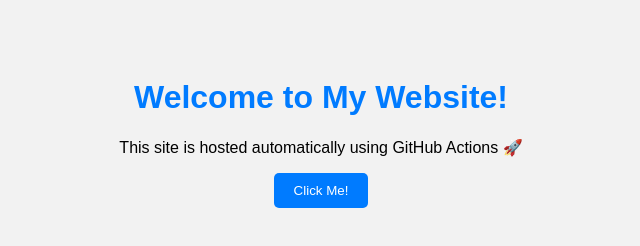
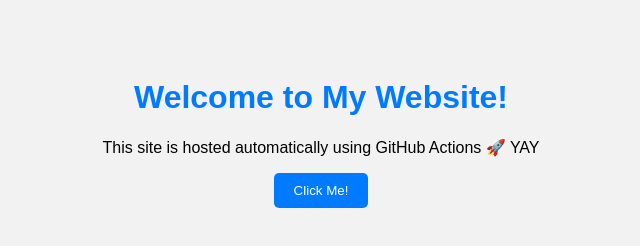
Before and after one commit to ayeshasaeed11062003/repo-for-github-action, a plain HTML site: page index.html in a window 1280 px wide. Shown: the whole page, without its empty margins (319-959 px from the left). Drawn offline with Linux system fonts and the light colour scheme.

Commit message:
Update message in index.html to include 'YAY'

```diff
--- a/index.html
+++ b/index.html
@@ -8,7 +8,7 @@
 </head>
 <body>
   <h1>Welcome to My Website!</h1>
-  <p>This site is hosted automatically using GitHub Actions 🚀</p>
+  <p>This site is hosted automatically using GitHub Actions 🚀 YAY</p>
 
   <button onclick="showMessage()">Click Me!</button>
   <p id="message"></p>
```
